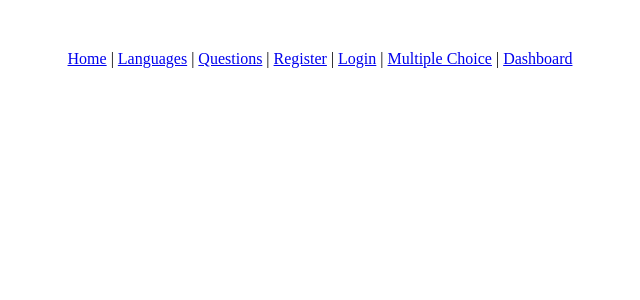
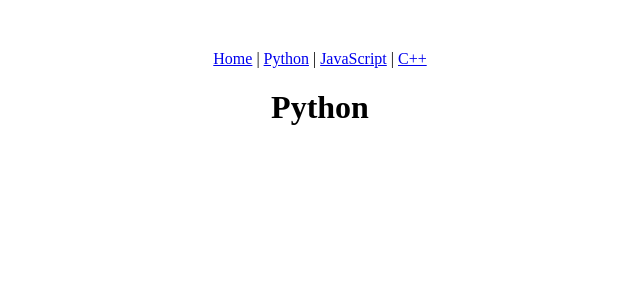
Before and after one commit to alexander-john/question-app-prototype-1, a React (Vite) app in the folder question-app/: page /python in a window 1280 px wide. Shown: the top 300 px of the page, without its empty margins (320-960 px from the left). Built offline with nearby package versions, Linux system fonts and the light colour scheme.

Commit message:
feat: update navigation and add pages for Python and JavaScript

```diff
--- a/question-app/src/components/NavigationComponent.jsx
+++ b/question-app/src/components/NavigationComponent.jsx
@@ -4,12 +4,9 @@ import { Link } from "react-router-dom";
 const NavigationComponent = () => {
     return (
         <nav>
-            <Link to="/">Home</Link> | <Link to="/languages">Languages</Link> |{" "}
-            <Link to="/questions">Questions</Link> |{" "}
-            <Link to="/register">Register</Link> |{" "}
-            <Link to="/login">Login</Link> |{" "}
-            <Link to="/multiple-choice">Multiple Choice</Link> |{" "}
-            <Link to="/dashboard">Dashboard</Link>
+            <Link to="/">Home</Link> | <Link to="/python">Python</Link> |{" "}
+            <Link to="/javascript">JavaScript</Link> |{" "}
+            <Link to="/cplusplus">C++</Link>
         </nav>
     );
 };
--- a/question-app/src/pages/PythonQuestions.jsx
+++ b/question-app/src/pages/JavaScriptPage.jsx
@@ -3,7 +3,7 @@ import React from "react";
 const PythonQuestions = () => {
   return (
     <div>
-      <h1>Questions</h1>
+      <h1>JavaScript</h1>
     </div>
   );
 };
--- a/question-app/src/pages/LanguagesPage.jsx
+++ b/question-app/src/pages/LanguagesPage.jsx
@@ -6,13 +6,9 @@ const LanguagesPage = () => {
         <div>
             <h1>Languages</h1>
             <ul>
-                <li>
-                    <Link to="python">Python</Link>
-                </li>
-                {/* Add more language links here */}
+              <li>Python</li>
+              <li>JavaScript</li>
             </ul>
-            {/* Render nested routes here */}
-            <Outlet />
         </div>
     );
 };
--- a/question-app/src/pages/Python.jsx
+++ b/question-app/src/pages/PythonPage.jsx
@@ -1,9 +1,10 @@
 import React from "react";
-import { Outlet } from "react-router-dom";
 
 const Python = () => {
   return (
-    <Outlet />
+    <div>
+      <h1>Python</h1>
+    </div>
   );
 };
 
--- a/question-app/src/routes/RoutesComponent.jsx
+++ b/question-app/src/routes/RoutesComponent.jsx
@@ -7,23 +7,22 @@ import Login from "../pages/Login";
 import MultipleChoicePage from "../pages/MultipleChoicePage";
 import Dashboard from "../pages/Dashboard";
 import LanguagesPage from "../pages/LanguagesPage";
-import Python from "../pages/Python";
-import PythonQuestions from "../pages/PythonQuestions";
+import PythonPage from "../pages/PythonPage";
+import JavaScriptPage from "../pages/JavaScriptPage";
 
 const RoutesComponent = () => {
     return (
         <Routes>
             <Route path="/" element={<Home />} />
-            <Route path="/languages" element={<LanguagesPage />}>
-                <Route path="python" element={<Python />}>
-                    <Route path="questions" element={<PythonQuestions />} />
-                </Route>
-            </Route>
+            <Route path="/python" element={<PythonPage />} />
+            <Route path="/javascript" element={<JavaScriptPage />} />
+
+            {/* <Route path="/languages/python/questions" element={<PythonQuestions />} />
             <Route path="/questions" element={<QuestionPage />} />
             <Route path="/register" element={<Register />} />
             <Route path="/login" element={<Login />} />
             <Route path="/multiple-choice" element={<MultipleChoicePage />} />
-            <Route path="/dashboard" element={<Dashboard />} />
+            <Route path="/dashboard" element={<Dashboard />} /> */}
         </Routes>
     );
 };
```
